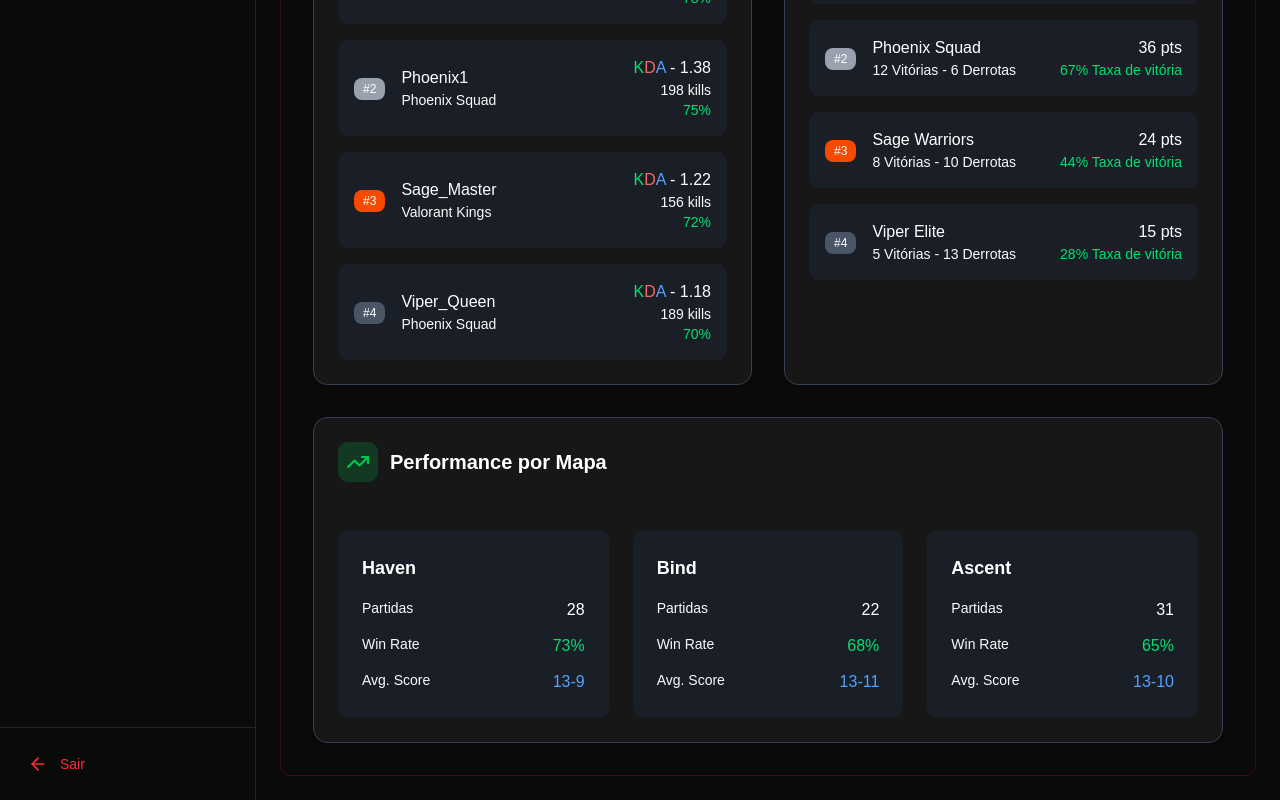
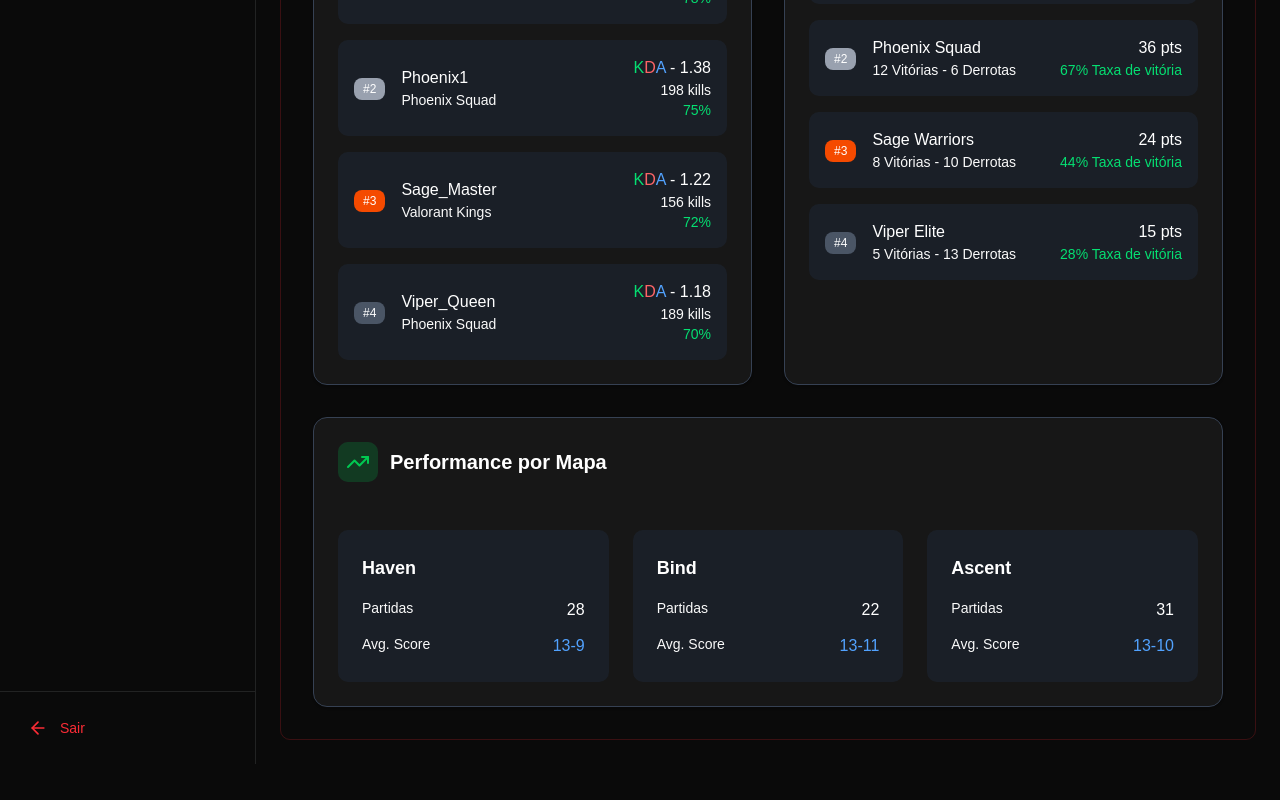
Before and after one commit to Pedroooxx/frontend-grupo-a-cce, a Next.js app: page /dashboard/estatisticas in a window 1280 px wide. Shown: the part 569-1369 px from the top of the page. After the commit the page ends 1333 px from the top, so only its background shows below. Built offline with nearby package versions, Linux system fonts and the light colour scheme.

Commit message:
fix: replace static win rate display with tooltip for partidas and avg score in MapPerformanceCard

```diff
--- a/src/components/statistics/MapPerformanceCard.tsx
+++ b/src/components/statistics/MapPerformanceCard.tsx
@@ -1,6 +1,7 @@
 import { Card } from '@/components/ui/card';
 import { TrendingUp } from 'lucide-react';
 import { MapData } from '@/types/statistics';
+import { Tooltip } from '../ui/Tooltip';
 
 interface MapPerformanceCardProps {
   maps: MapData[];
@@ -21,18 +22,14 @@ export const MapPerformanceCard = ({ maps }: MapPerformanceCardProps) => {
           <div key={index} className="bg-gray-800/50 rounded-lg p-6">
             <h4 className="text-lg font-semibold text-white mb-4">{mapa.nome}</h4>
             <div className="space-y-3">
-              <div className="flex justify-between">
+              <Tooltip content={`Total de partidas jogadas no mapa atual: ${mapa.partidas}`} className="flex justify-between">
                 <span className="dashboard-text-muted text-sm">Partidas</span>
                 <span className="text-white">{mapa.partidas}</span>
-              </div>
-              <div className="flex justify-between">
-                <span className="dashboard-text-muted text-sm">Win Rate</span>
-                <span className="text-green-400">{mapa.winRate}</span>
-              </div>
-              <div className="flex justify-between">
+              </Tooltip>
+              <Tooltip content={`Média de Pontuação: ${mapa.avgScore}`} className="flex justify-between">
                 <span className="dashboard-text-muted text-sm">Avg. Score</span>
                 <span className="text-blue-400">{mapa.avgScore}</span>
-              </div>
+              </Tooltip>
             </div>
           </div>
         ))}
```
